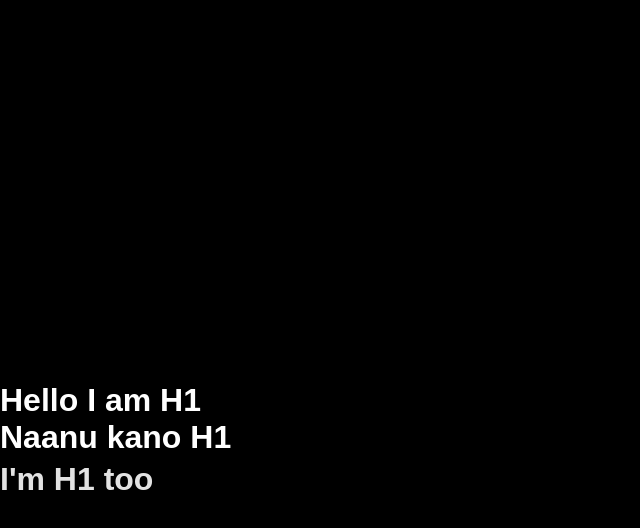
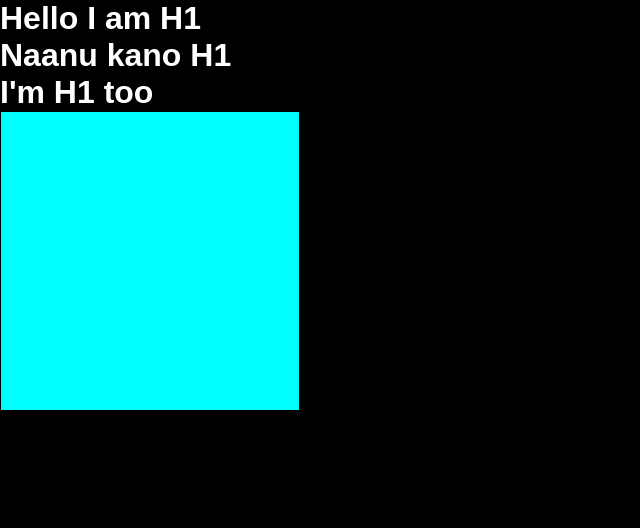
Before and after one commit to SathvikDixit/Js_GSAP, a plain HTML site: page index.html in a window 1280 px wide. Shown: the whole page, without its empty margins (0-640 px from the left). Drawn offline with nearby package versions, Linux system fonts and the light colour scheme.

Commit message:
Round 2 complete aithu broooo

```diff
--- a/index.html
+++ b/index.html
@@ -14,6 +14,8 @@
     <h1>Naanu kano H1</h1>
     <h1>I'm H1 too</h1>
 
+    <div id="dabbi"></div>
+
 
     <script src="https://cdnjs.cloudflare.com/ajax/libs/gsap/3.13.0/gsap.min.js" integrity="sha512-NcZdtrT77bJr4STcmsGAESr06BYGE8woZdSdEgqnpyqac7sugNO+Tr4bGwGF3MsnEkGKhU2KL2xh6Ec+BqsaHA==" crossorigin="anonymous" referrerpolicy="no-referrer"></script>
     <script src="script.js"></script>
--- a/script.js
+++ b/script.js
@@ -4,7 +4,8 @@
 //     delay: 1,
 //     rotate: 360,
 //     borderRadius: "50%",
-//     scale: 0.5
+//     scale: 0.5,
+//      repeat: -1  // -1 for infinity loop
 // })
 
 // gsap.from("#box2", {
@@ -13,7 +14,8 @@
 //     delay: 1,
 //     rotate: 360,
 //     borderRadius: "50%",
-//     scale: 2
+//     scale: 2,
+//  repeat: 2  // repeat for 2 times.
 // })
 
 
@@ -22,5 +24,15 @@ gsap.from("h1", {
     duration: 3,
     y: 45,
     delay: 1,
-    stagger: 1 // It runs each element one at a time if there are lots of same tag elements...
+    stagger: 0.3 // It runs each element one at a time if there are lots of same tag elements...
 })
+
+
+gsap.to("#dabbi", {
+    x: 1000,
+    duration: 1,
+    delay: 1,
+    rotate: 360,
+    repeat: -1,  //repeat -1 for infinity loop
+    yoyo: true
+})
--- a/style.css
+++ b/style.css
@@ -25,9 +25,17 @@ html , body{
 }
 
 
-h1 {
+/* h1 {
     position: relative;
     top: 50%;
     left: 50%;
     transform: translate(-50%, -50%);
+} */
+
+
+#dabbi {
+    width: 300px;
+    height: 300px;
+    background-color: aqua;
+    border: 1px solid black;
 }
```
